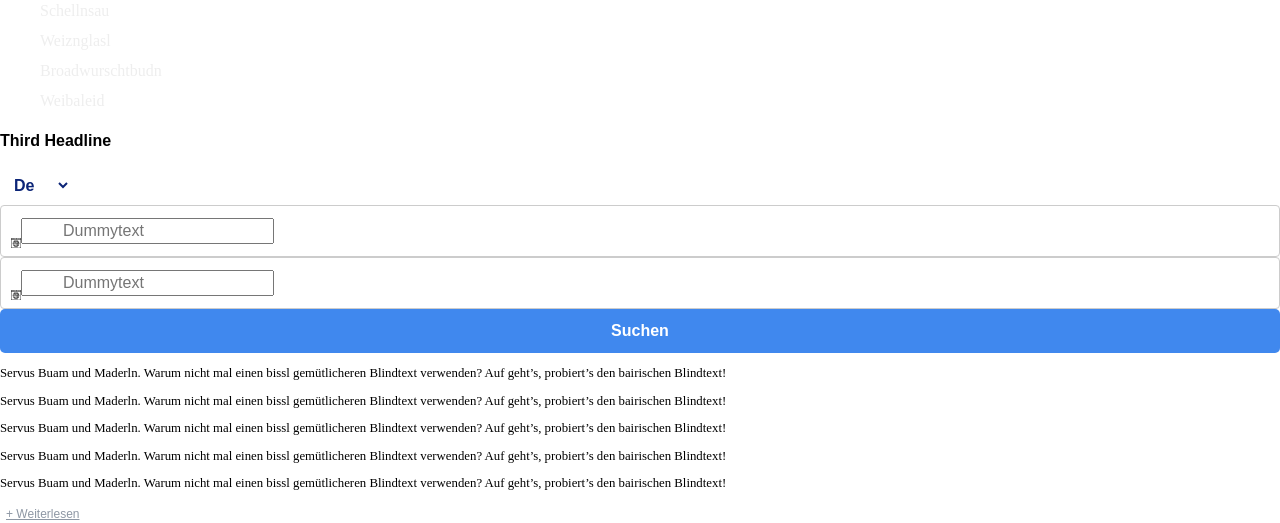
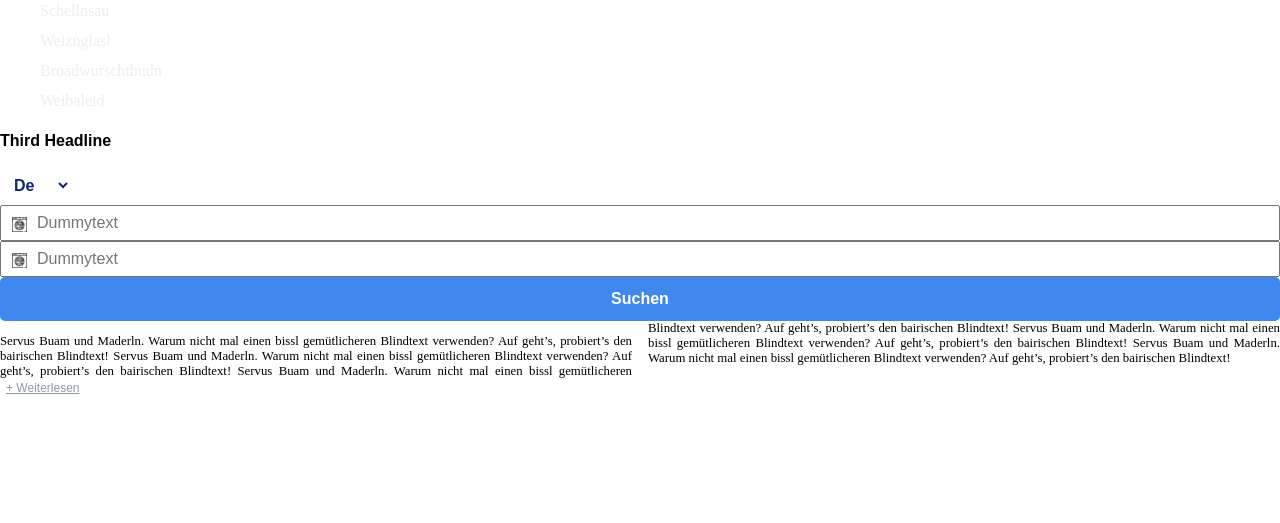
Before and after one commit to CarstenLubetzki/StepStone_test, a PHP site: page / in a window 1280 px wide. Shown: the part 289-812 px from the top of the page. After the commit the page ends 683 px from the top, so only its background shows below. Run offline with PHP 8.4, Linux system fonts and the light colour scheme.

Commit message:
update Atoms
added Atoms

```diff
--- a/source/00-atoms/button/button.css
+++ b/source/00-atoms/button/button.css
@@ -4,7 +4,7 @@
     border: none;
     border-radius: 5px;
     color: white;
-    padding: 13px 50px;
+    padding: 13px;
     text-align: center;
     display: block;
     font-size: 1rem;
--- a/source/00-atoms/input/input.css
+++ b/source/00-atoms/input/input.css
@@ -1,23 +1,20 @@
 
 .input_container{
     position: relative;
-    width: 100%;
-    padding: 12px 20px;
     display: block;
-    border: 1px solid #ccc;
-    border-radius: 4px;
+    border-radius: 5px;
     box-sizing: border-box;
-
+    max-width: 100%;
 }
 .inputtext{
-    height: 20px;
-    padding-left: 40px;
+    height: 36px;
+    box-sizing: border-box;
+    width: 100%;
+    padding-left: 35px;
 }
 .input_img{
     position: absolute;
-    bottom: 8px;
-    left: 10px;
-    width: 10px;
-    height: 10px;
-    right: 10px;
+    width: 15px;
+    height: 15px;
+    padding: 12px;
 }
--- a/source/00-atoms/text/text.css
+++ b/source/00-atoms/text/text.css
@@ -2,3 +2,7 @@
     font-size: 0.8rem;
     text-align: justify;
 }
+.spalten{
+    column-count: 2;
+    width: 100%;
+}
--- a/source/00-atoms/text/text.php
+++ b/source/00-atoms/text/text.php
@@ -1 +1,3 @@
-<p class="text">Servus Buam und Maderln. Warum nicht mal einen bissl gemütlicheren Blindtext verwenden? Auf geht’s, probiert’s den bairischen Blindtext!</p><p class="text">Servus Buam und Maderln. Warum nicht mal einen bissl gemütlicheren Blindtext verwenden? Auf geht’s, probiert’s den bairischen Blindtext!</p><p class="text">Servus Buam und Maderln. Warum nicht mal einen bissl gemütlicheren Blindtext verwenden? Auf geht’s, probiert’s den bairischen Blindtext!</p><p class="text">Servus Buam und Maderln. Warum nicht mal einen bissl gemütlicheren Blindtext verwenden? Auf geht’s, probiert’s den bairischen Blindtext!</p><p class="text">Servus Buam und Maderln. Warum nicht mal einen bissl gemütlicheren Blindtext verwenden? Auf geht’s, probiert’s den bairischen Blindtext!</p>
+<div class="spalten">
+<p class="text">Servus Buam und Maderln. Warum nicht mal einen bissl gemütlicheren Blindtext verwenden? Auf geht’s, probiert’s den bairischen Blindtext! Servus Buam und Maderln. Warum nicht mal einen bissl gemütlicheren Blindtext verwenden? Auf geht’s, probiert’s den bairischen Blindtext! Servus Buam und Maderln. Warum nicht mal einen bissl gemütlicheren Blindtext verwenden? Auf geht’s, probiert’s den bairischen Blindtext! Servus Buam und Maderln. Warum nicht mal einen bissl gemütlicheren Blindtext verwenden? Auf geht’s, probiert’s den bairischen Blindtext! Servus Buam und Maderln. Warum nicht mal einen bissl gemütlicheren Blindtext verwenden? Auf geht’s, probiert’s den bairischen Blindtext!</p>
+</div>
```
